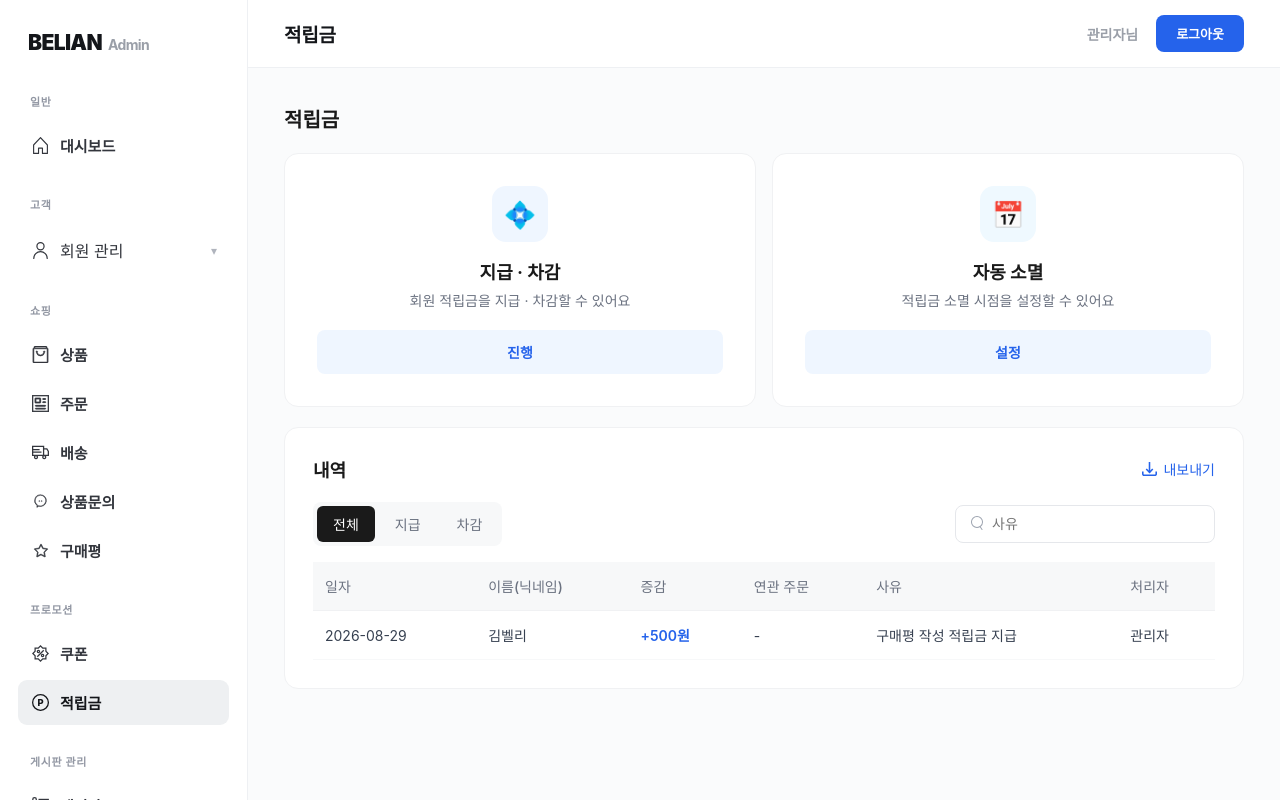
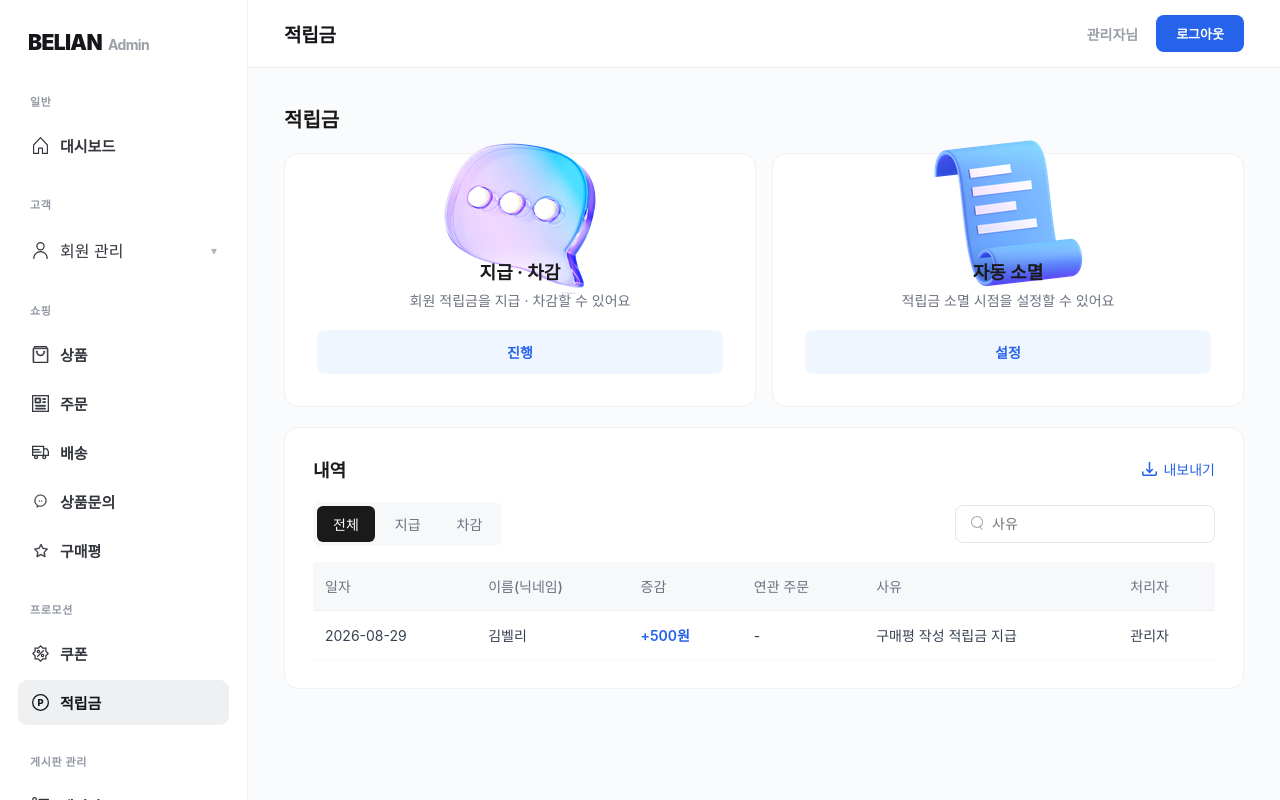
Before and after one commit to youzam136-sudo/belian-admin, a React (Vite) app: page /promotions/points in a window 1280 px wide. Shown: the top 800 px of the page. Built offline with nearby package versions, Linux system fonts and the light colour scheme.

Commit message:
Update PointsPage.tsx

```diff
--- a/src/pages/PointsPage.tsx
+++ b/src/pages/PointsPage.tsx
@@ -2,6 +2,8 @@ import { useState } from "react";
 import "../styles/points.css";
 import { SearchIcon } from "../components/icons/SearchIcon";
 import { ExportIcon } from "../components/icons/ExportIcon";
+import pointsIssueIcon from "../assets/points-issue-icon.png";
+import pointsExpiryIcon from "../assets/points-expiry-icon.png";
 
 interface PointHistory {
   id: number;
@@ -129,7 +131,7 @@ function PointsPage() {
         <div className="points-page__cards">
           <div className="points-card">
             <div className="points-card__icon points-card__icon--issue">
-              💠
+              <img src={pointsIssueIcon} alt="" className="points-card__icon-img" />
             </div>
             <h3 className="points-card__title">지급 · 차감</h3>
             <p className="points-card__desc">
@@ -145,7 +147,7 @@ function PointsPage() {
 
           <div className="points-card">
             <div className="points-card__icon points-card__icon--expiry">
-              📅
+              <img src={pointsExpiryIcon} alt="" className="points-card__icon-img" />
             </div>
             <h3 className="points-card__title">자동 소멸</h3>
             <p className="points-card__desc">
```
